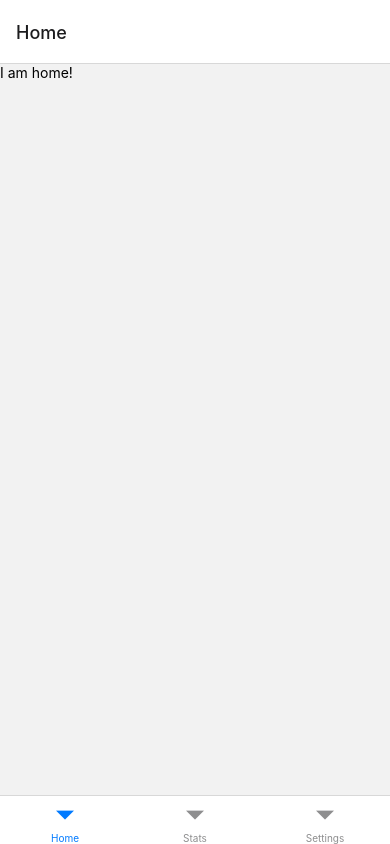
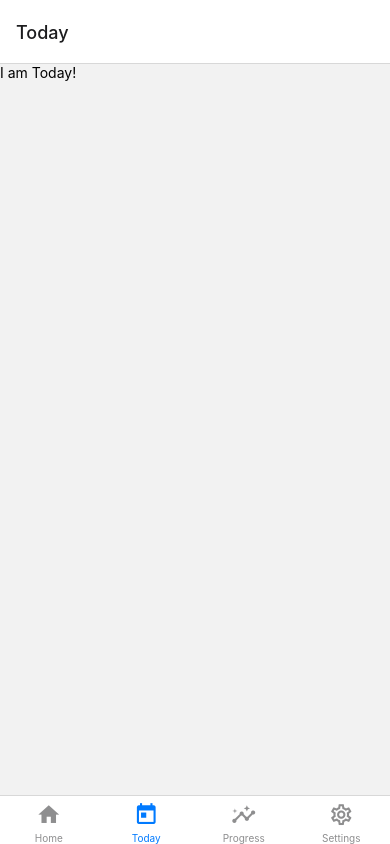
Before and after one commit to N8ers/tracker-native, a React Native app: screen / in a window 390 px wide. Built offline with nearby package versions, Linux system fonts and the light colour scheme.

Commit message:
wire up btm nav + default route

```diff
--- a/App.js
+++ b/App.js
@@ -1,9 +1,11 @@
 import { StyleSheet } from "react-native"
 import { NavigationContainer } from "@react-navigation/native"
 import { createBottomTabNavigator } from "@react-navigation/bottom-tabs"
+import MaterialCommunityIcons from "react-native-vector-icons/MaterialCommunityIcons"
 
 import Home from "./screens/Home"
-import Stats from "./screens/Stats"
+import Today from "./screens/Today"
+import Progress from "./screens/Progress"
 import Settings from "./screens/Settings"
 
 const Tab = createBottomTabNavigator()
@@ -11,10 +13,55 @@
 export default function App() {
   return (
     <NavigationContainer>
-      <Tab.Navigator>
-        <Tab.Screen name="Home" component={Home} />
-        <Tab.Screen name="Stats" component={Stats} />
-        <Tab.Screen name="Settings" component={Settings} />
+      <Tab.Navigator initialRouteName="Today">
+        <Tab.Screen
+          name="Home"
+          component={Home}
+          options={{
+            tabBarIcon: ({ color, size }) => (
+              <MaterialCommunityIcons name="home" color={color} size={size} />
+            ),
+          }}
+        />
+        <Tab.Screen
+          name="Today"
+          component={Today}
+          options={{
+            tabBarIcon: ({ color, size }) => (
+              <MaterialCommunityIcons
+                name="calendar-today"
+                color={color}
+                size={size}
+              />
+            ),
+          }}
+        />
+        <Tab.Screen
+          name="Progress"
+          component={Progress}
+          options={{
+            tabBarIcon: ({ color, size }) => (
+              <MaterialCommunityIcons
+                name="chart-timeline-variant-shimmer"
+                color={color}
+                size={size}
+              />
+            ),
+          }}
+        />
+        <Tab.Screen
+          name="Settings"
+          component={Settings}
+          options={{
+            tabBarIcon: ({ color, size }) => (
+              <MaterialCommunityIcons
+                name="cog-outline"
+                color={color}
+                size={size}
+              />
+            ),
+          }}
+        />
       </Tab.Navigator>
     </NavigationContainer>
   )
--- a/package.json
+++ b/package.json
@@ -14,7 +14,8 @@
     "expo": "~47.0.8",
     "expo-status-bar": "~1.4.2",
     "react": "18.1.0",
-    "react-native": "0.70.5"
+    "react-native": "0.70.5",
+    "react-native-vector-icons": "^9.2.0"
   },
   "devDependencies": {
     "@babel/core": "^7.12.9"
--- /dev/null
+++ b/screens/Progress.js
@@ -0,0 +1,9 @@
+import { Text, View } from "react-native"
+
+export default function Progress() {
+  return (
+    <View>
+      <Text>I am stats!</Text>
+    </View>
+  )
+}
--- a/screens/Stats.js
+++ b/screens/Today.js
@@ -1,9 +1,9 @@
 import { Text, View } from "react-native"
 
-export default function Stats() {
+export default function Today() {
   return (
     <View>
-      <Text>I am stats!</Text>
+      <Text>I am Today!</Text>
     </View>
   )
 }
```
Also changed, not shown: 1 other file (tests, documents, lock files or other folders).
